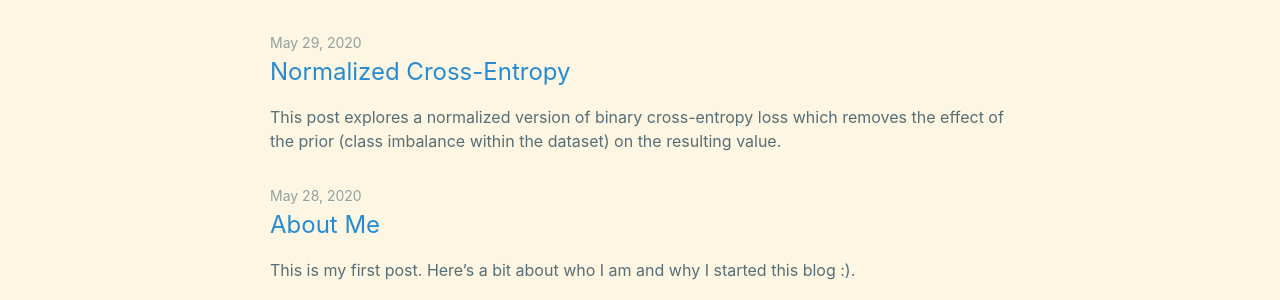
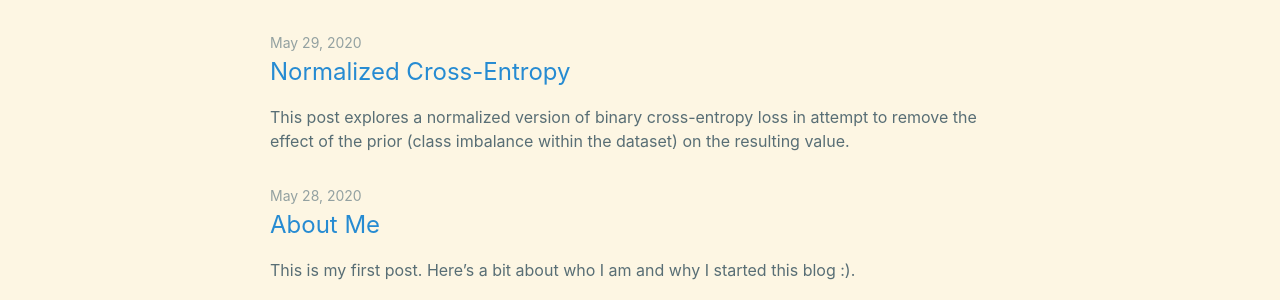
Before and after one commit to daniel-deychakiwsky/daniel-deychakiwsky.github.io, a Jekyll site: the page built from index.md, in a window 1280 px wide. Shown: the part 368-668 px from the top of the page. Built offline with Jekyll 4.4.1, drawn with Linux system fonts in a browser that asks for light colours.

Commit message:
[blog-post] fix summary

```diff
--- a/_posts/2020-05-29-normalized-cross-entropy.md
+++ b/_posts/2020-05-29-normalized-cross-entropy.md
@@ -8,8 +8,8 @@
 permalink: /:title
 ---
 
-This post explores a normalized version of binary cross-entropy loss which removes the effect
-of the prior (class imbalance within the dataset) on the resulting value.
+This post explores a normalized version of binary cross-entropy loss in attempt to
+remove the effect of the prior (class imbalance within the dataset) on the resulting value.
 
 * TOC
 {:toc}
```
